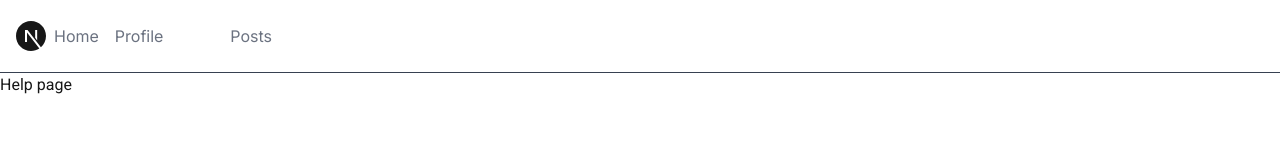
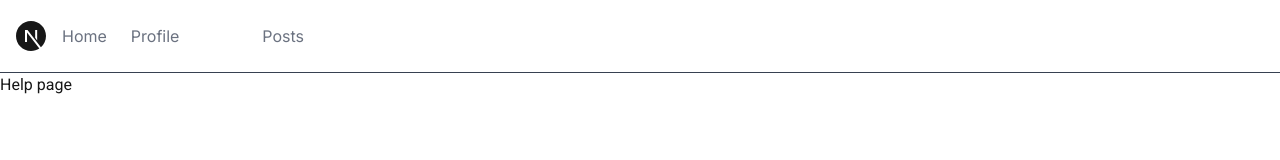
Before and after one commit to jonni595/next-course, a Next.js app: page /help in a window 1280 px wide. Shown: the top 160 px of the page. Built offline with nearby package versions, Linux system fonts and the light colour scheme.

Commit message:
update navbar style

```diff
--- a/app/ui/navbar/navbar.tsx
+++ b/app/ui/navbar/navbar.tsx
@@ -3,7 +3,7 @@ import Logo from "@/app/ui/logo";
 
 export default function Navbar() {
   return (
-    <nav className="flex items-center p-4 border-b border-gray-700">
+    <nav className="flex gap-2 items-center p-4 border-b border-gray-700">
       <Logo />
       <NavLinks />
     </nav>
```
